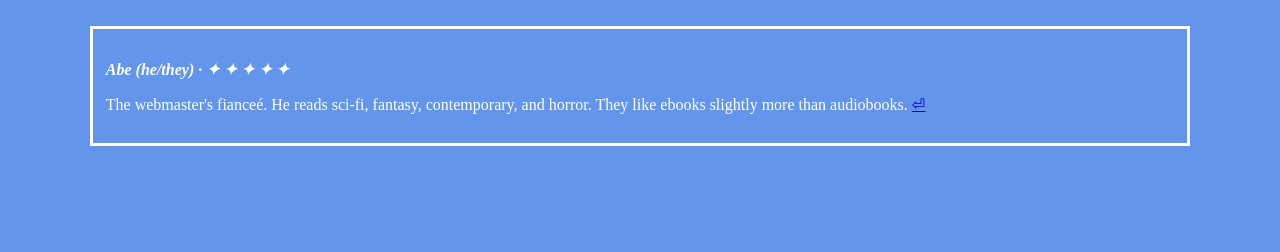
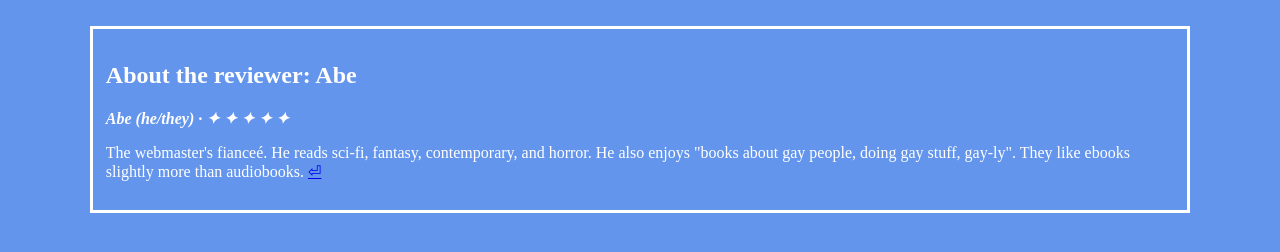
Before and after one commit to nakiryowa/bookjacket, a plain HTML site: page aa.html in a window 1280 px wide. Drawn offline with Linux system fonts and the light colour scheme.

Commit message:
Update aa.html

```diff
--- a/aa.html
+++ b/aa.html
@@ -16,9 +16,10 @@
   <div class="center">
     <table>
       <tr>
-        <td><br><strong><em>Abe (he/they) · ✦ ✦ ✦ ✦ ✦</em></strong>
+        <td><h2>About the reviewer: Abe</h2>
+        <strong><em>Abe (he/they) · ✦ ✦ ✦ ✦ ✦</em></strong>
         <br>
-        <p>The webmaster's fianceé. He reads sci-fi, fantasy, contemporary, and horror. They like ebooks slightly more than audiobooks. <a href="/">⏎</a></td>
+        <p>The webmaster's fianceé. He reads sci-fi, fantasy, contemporary, and horror. He also enjoys "books about gay people, doing gay stuff, gay-ly". They like ebooks slightly more than audiobooks. <a href="/">⏎</a></td>
       </tr>
     </table>
   </div>
```
